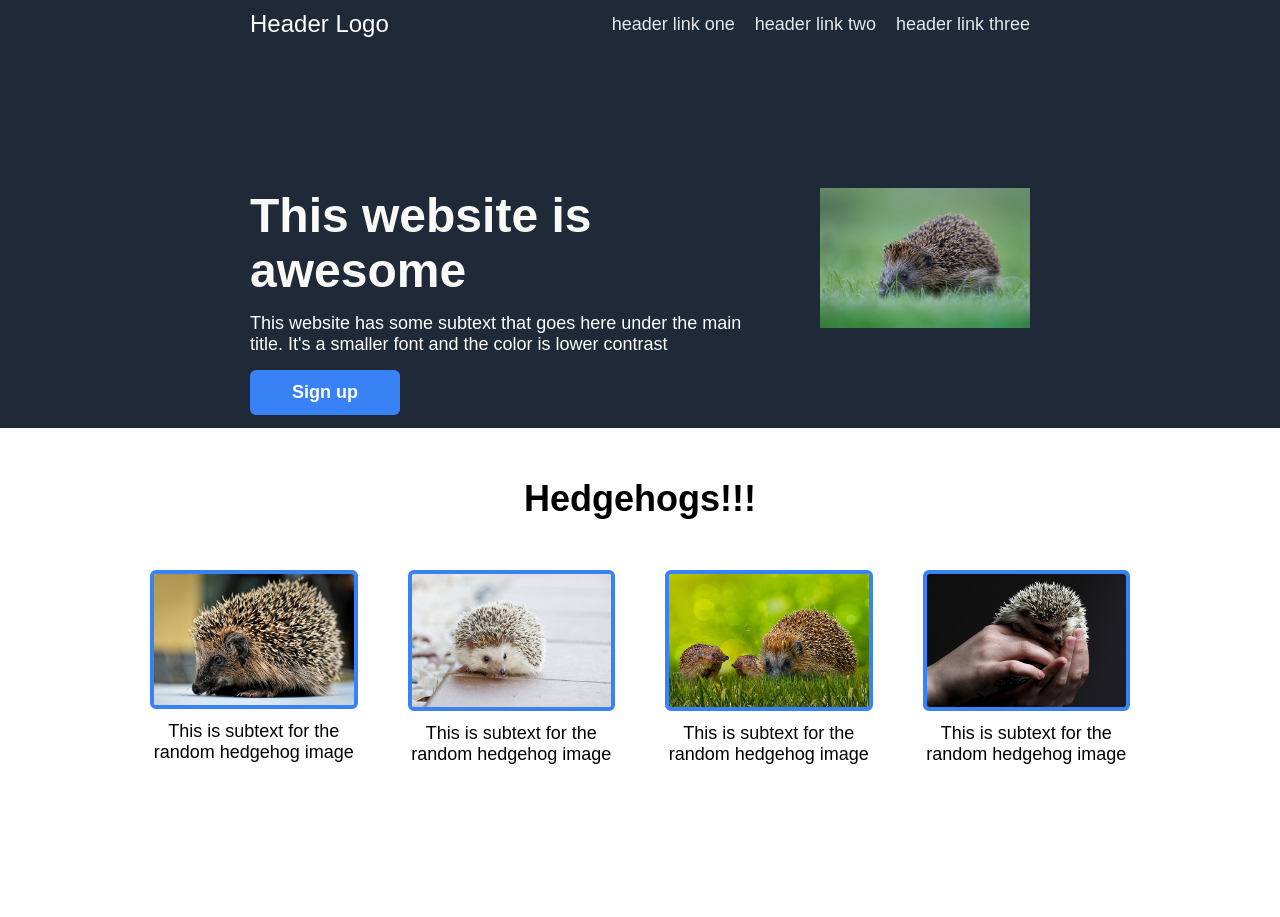
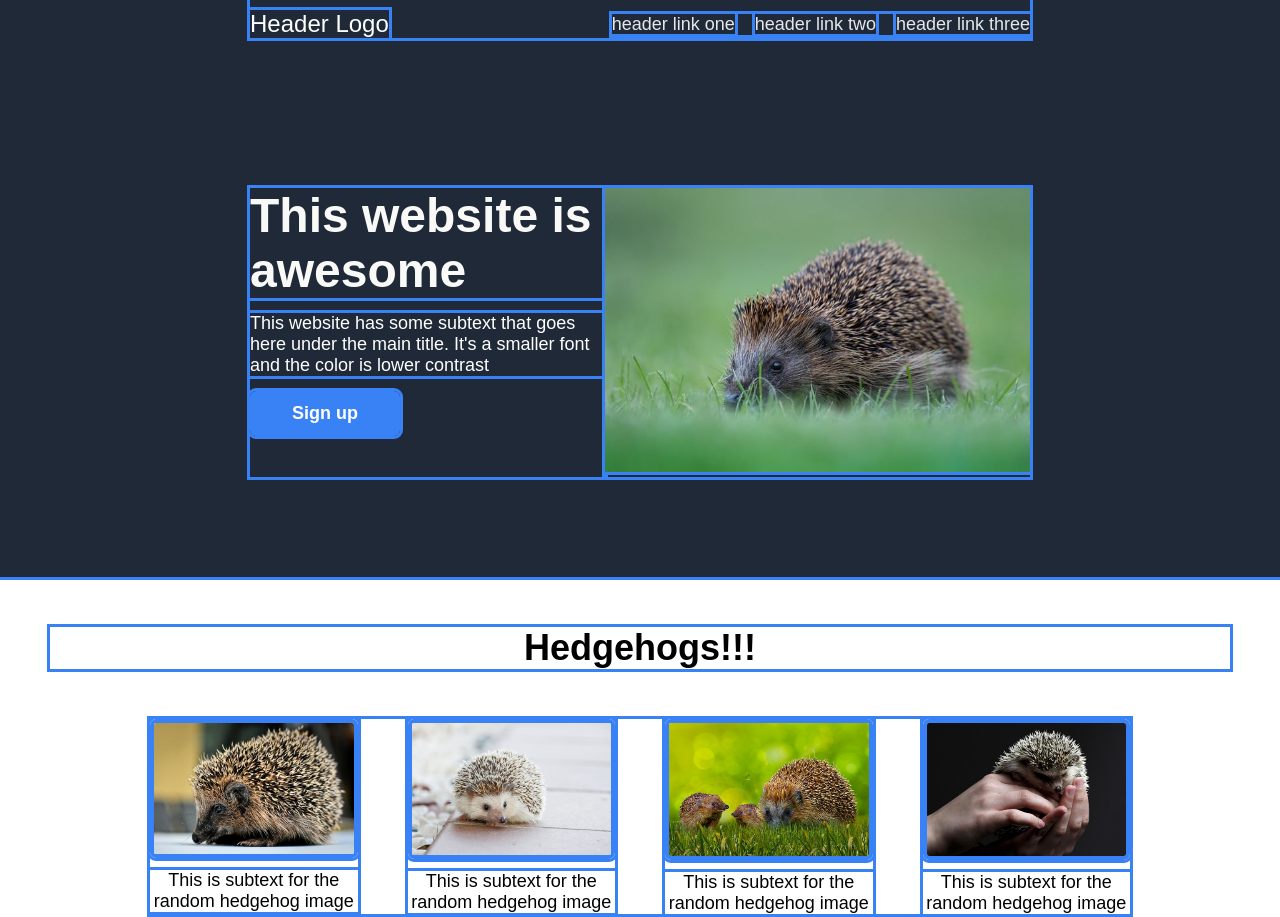
Before and after one commit to hostiefofostie/first-landing-page, a plain HTML site: page index.html in a window 1280 px wide. Shown: the top 917 px of the page. Before the commit the page ends 865 px from the top, so only its background shows below. Drawn offline with Linux system fonts and the light colour scheme.

Commit message:
fix image resize behavior

```diff
--- a/index.html
+++ b/index.html
@@ -25,7 +25,6 @@
                     <div class="hero-subtext">This website has some subtext that goes here under the main title. It's a smaller font and the color is lower contrast</div>
                     <button class="sign-up">Sign up</button>
                 </div>
-                <div class="empty"></div>
                 <div class="hero-image"><img src="./img/hedgehog.jpg" alt="An image of a hedgehog"></div>
             </div>
         </div>
--- a/style.css
+++ b/style.css
@@ -1,6 +1,7 @@
 * {
     margin: 0;
     padding: 0;
+    outline: #3882F6 solid;
 }
 
 body {
@@ -60,7 +61,7 @@ a {
     flex-wrap: nowrap;
     color: white;
     justify-content: stretch;
-
+    margin-bottom: 100px;
 }
 
 .hero-content {
@@ -77,24 +78,21 @@ a {
     margin: 15px 0;
 }
 
-.empty {
-    flex: 1;
-}
-
 .hero-image {
-    display: flex;
-    margin-bottom: 100px;
-    flex: 3;
+    flex-basis: 600px;
+    margin-left: auto;
+    min-width: 400px;
+    min-height: 269px;
 }
 
 img {
-    max-width: 100%;`
+    max-width: 100%;
     height: auto;
 }
 
 .hero-image img {
-    width: 750px;
-    height: auto;
+
+
 }
 
 button {
```
